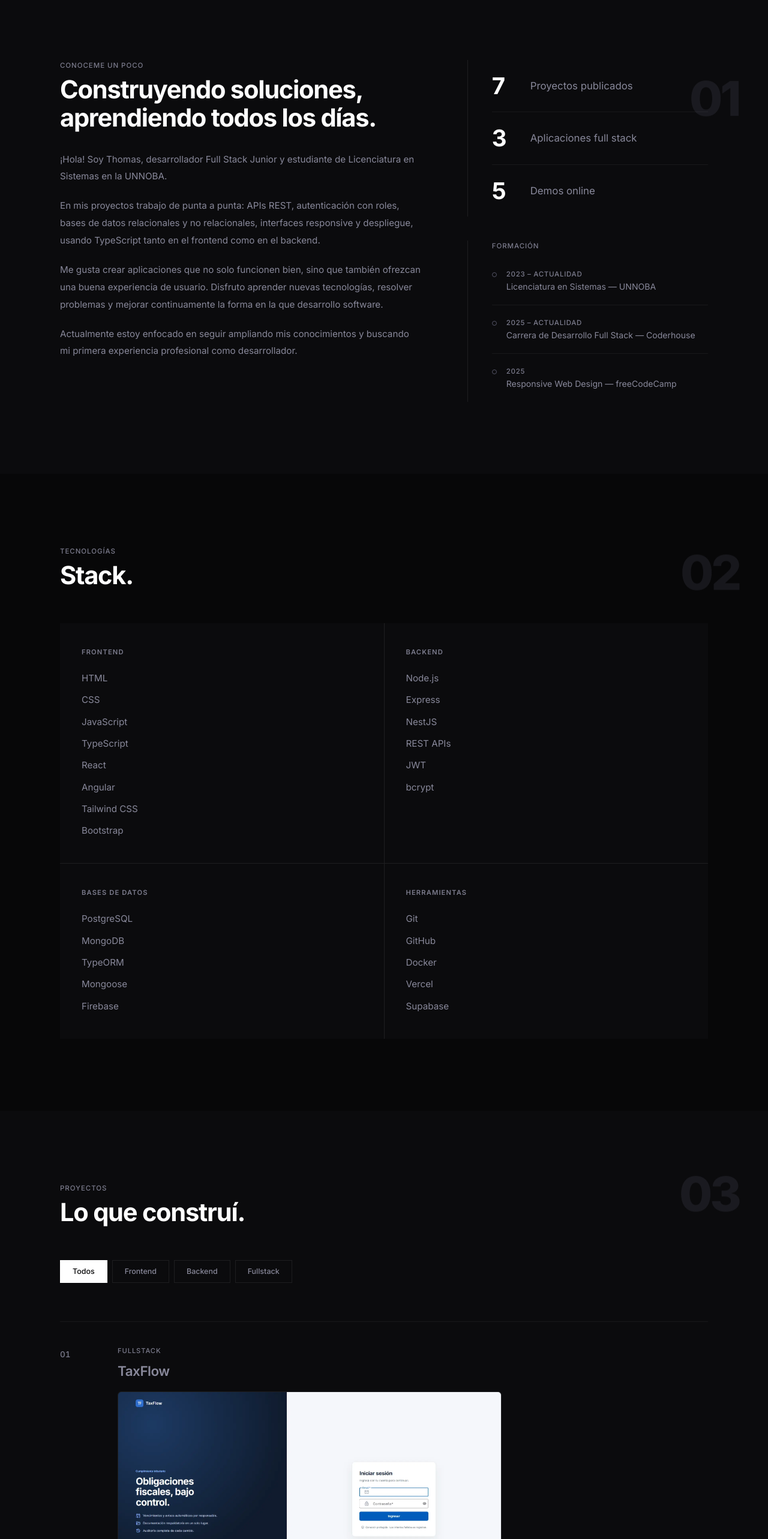
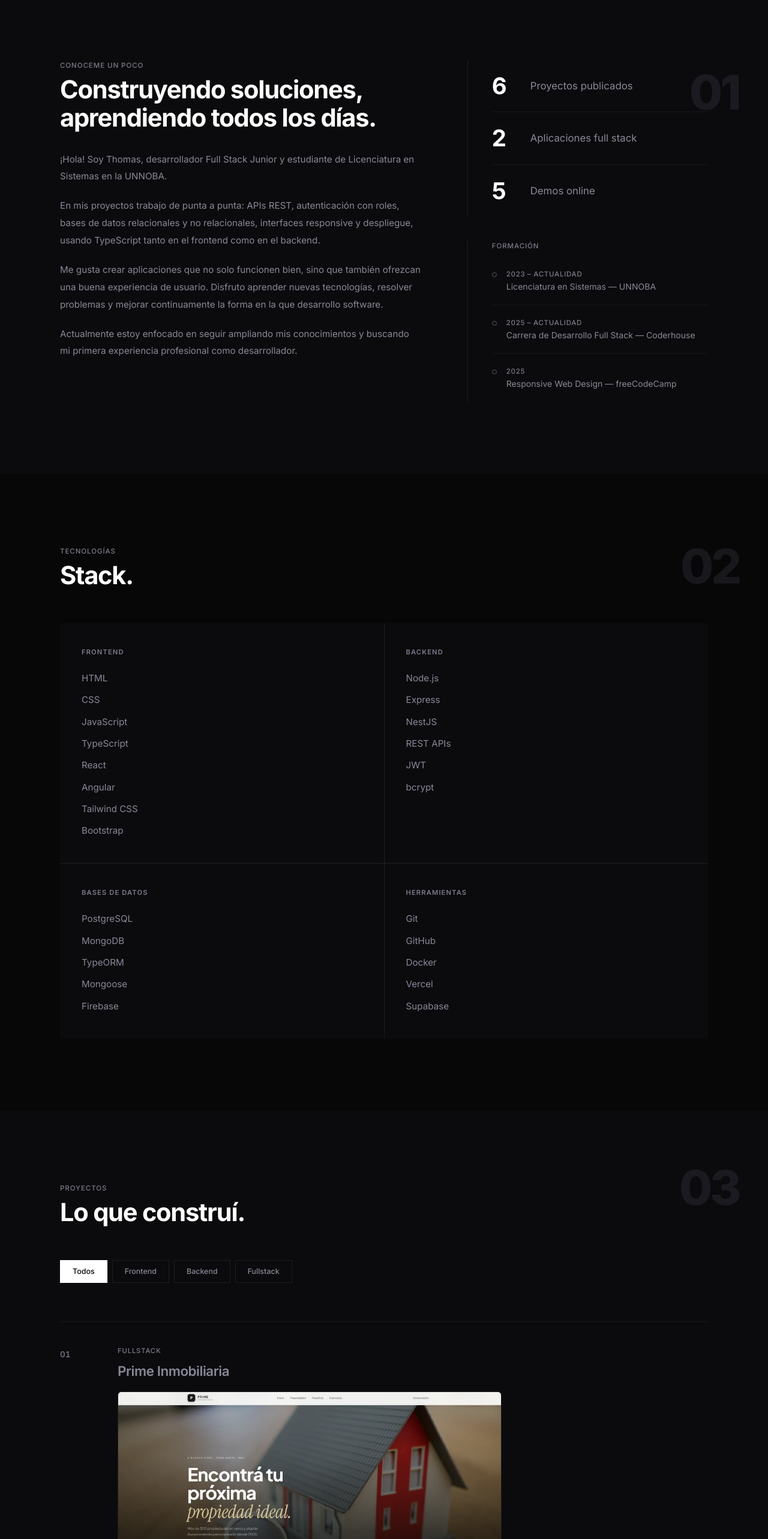
Before and after one commit to thomas-centurion/personal-portfolio, a React (Vite) app: page / in a window 1280 px wide. Shown: the part 820-3386 px from the top of the page at 60% size. Built offline with nearby package versions, Linux system fonts and the light colour scheme.

Commit message:
Saqué un proyecto

```diff
--- a/src/data/projects.js
+++ b/src/data/projects.js
@@ -10,21 +10,6 @@ import taxflow from "@/assets/images/projects/taxflow.webp";
 export const projects = [
   {
     id: 1,
-    title: "TaxFlow",
-    type: "Fullstack",
-    summary: "Plataforma SaaS B2B para centralizar obligaciones tributarias, vencimientos, documentos y auditoría de empresas, con frontend en Angular y backend modular en NestJS.",
-    highlights: [
-      "Autenticación JWT con tres roles y autorización resuelta en el backend, con rate limiting en el login.",
-      "Job programado que detecta vencimientos y genera notificaciones idempotentes, garantizadas con restricciones únicas en PostgreSQL.",
-      "Transiciones de estado validadas, auditoría persistente de cada cambio y gestión de documentos con validación de tipo y contenido.",
-      "Migraciones con TypeORM, PostgreSQL en Docker y tests unitarios y E2E.",
-    ],
-    image: taxflow,
-    tags: ["TypeScript", "Angular", "NestJS", "PostgreSQL", "TypeORM", "Docker"],
-    github: "https://github.com/thomas-centurion/taxflow",
-  },
-  {
-    id: 2,
     title: "Prime Inmobiliaria",
     type: "Fullstack",
     summary: "Aplicación web full stack para una inmobiliaria: catálogo público con búsqueda y filtros, y panel administrativo para gestionar propiedades y consultas.",
@@ -40,7 +25,7 @@ export const projects = [
     demo: "https://prime-inmobiliaria.vercel.app/",
   },
   {
-    id: 3,
+    id: 2,
     title: "Gym Management",
     type: "Fullstack",
     summary: "Aplicación web full stack para administrar socios, membresías, pagos y asistencias de un gimnasio.",
@@ -56,7 +41,7 @@ export const projects = [
     demo: "https://gym-management-demo-frontend.vercel.app/",
   },
   {
-    id: 4,
+    id: 3,
     title: "Football Tournament Manager",
     type: "Backend",
     summary: "API REST para gestionar torneos de fútbol 5, equipos, jugadores y partidos.",
@@ -71,7 +56,7 @@ export const projects = [
     github: "https://github.com/thomas-centurion/football-tournament-manager",
   },
   {
-    id: 5,
+    id: 4,
     title: "SOF Pergamino",
     type: "Frontend",
     summary: "Rediseño de práctica del sitio de una clínica oftalmológica de Pergamino, desarrollado con React, TypeScript y Vite y publicado en Cloudflare Workers. No es el sitio oficial.",
@@ -87,7 +72,7 @@ export const projects = [
     demo: "https://sof-pergamino.thomas-centurion.workers.dev/",
   },
   {
-    id: 6,
+    id: 5,
     title: "Session Haus",
     type: "Frontend",
     summary: "Landing page para Session Haus, una cervecería de Pergamino, desarrollada con React, TypeScript y Vite y publicada en Cloudflare Workers.",
@@ -103,7 +88,7 @@ export const projects = [
     demo: "https://session-haus.thomas-centurion.workers.dev/",
   },
   {
-    id: 7,
+    id: 6,
     title: "Personal Portfolio",
     type: "Frontend",
     summary: "Este sitio: mi portfolio personal desarrollado con React y Vite.",
```
